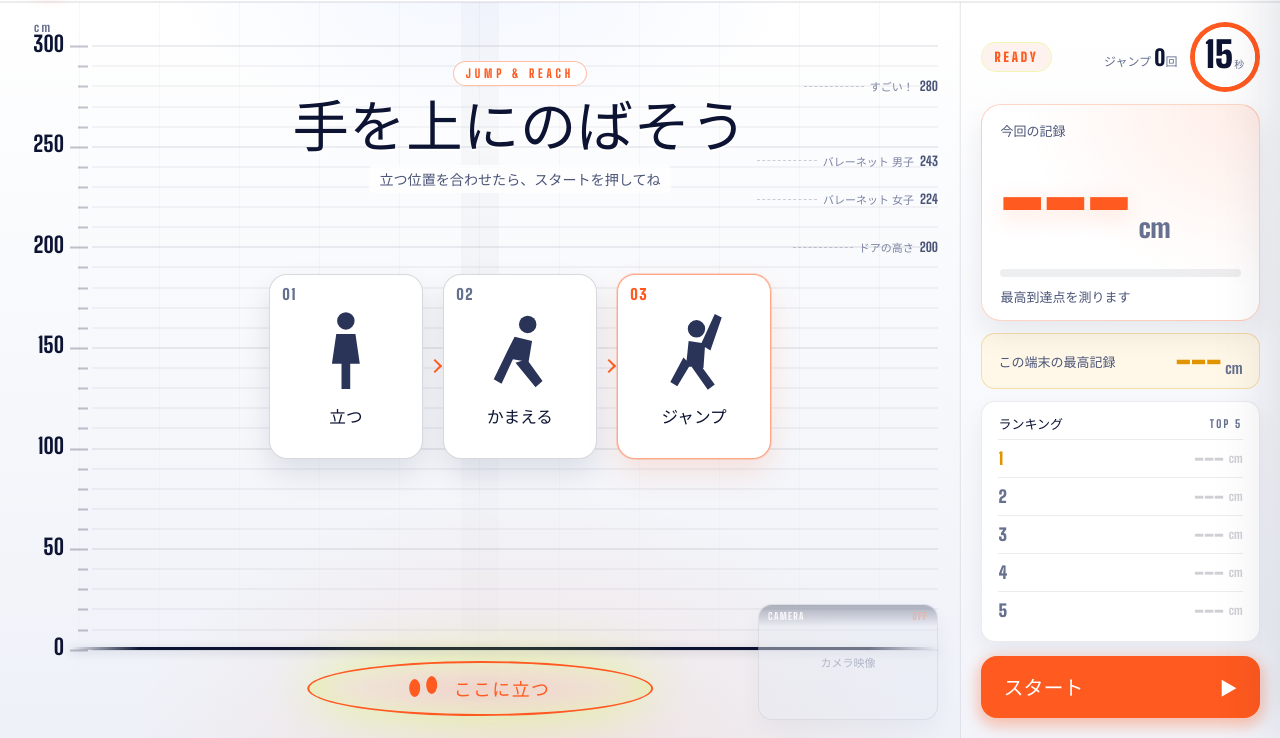
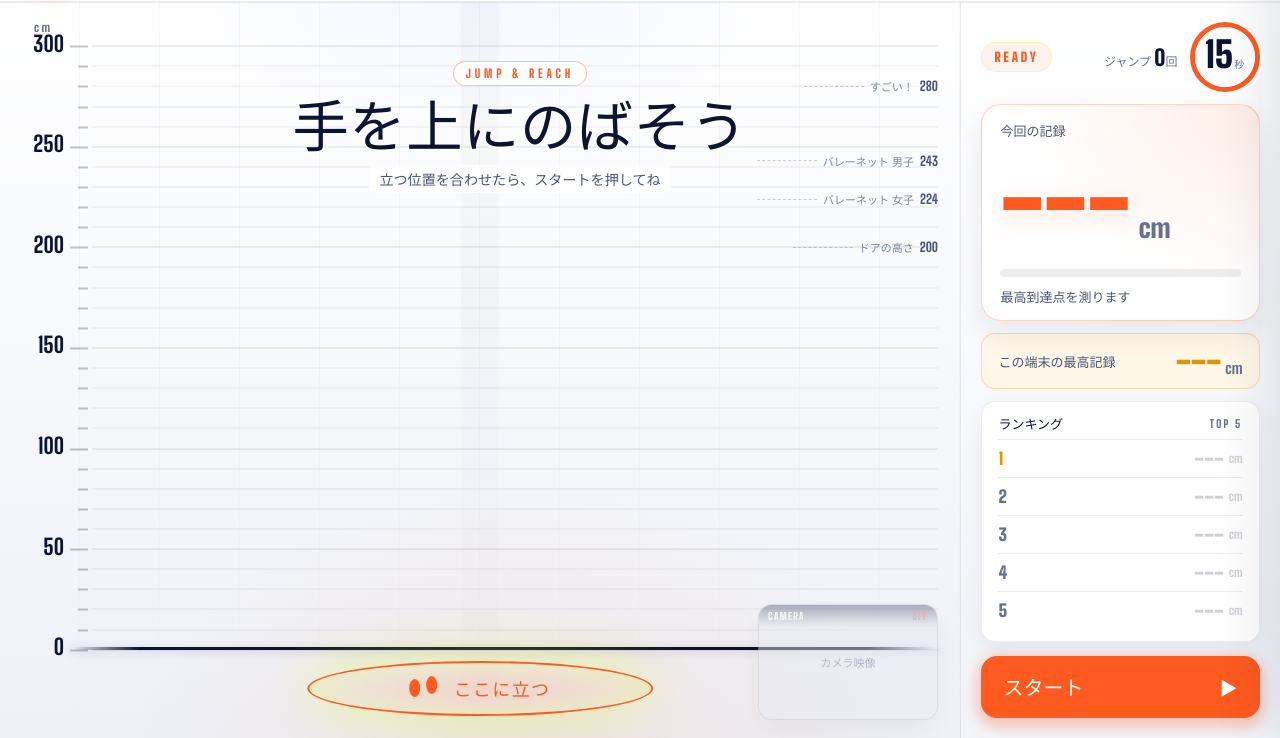
Before and after one commit to pa314960-prog/kaken.high.jump.gpt, a website built with Vite: page index.html in a window 1280 px wide. Shown: the part 62-800 px from the top of the page. Built offline with nearby package versions, Linux system fonts and the light colour scheme; a web font is replaced by a local one.

Commit message:
Remove gameplay instruction cards

```diff
--- a/src/light.css
+++ b/src/light.css
@@ -50,14 +50,11 @@ body.theme-light .app-shell { background: var(--bg); }
 .theme-light .reach-line b { color: #fff; box-shadow: 0 6px 18px #ff5a1f55; }
 .theme-light .mark-line span { color: #fff; }
 
-/* title & steps */
+/* title */
 .theme-light .challenge-label { background: #fff; border-color: #ff5a1f66; }
 .theme-light h1 { text-shadow: 0 2px 0 #fff, 0 4px 24px #ffffffcc; }
 .theme-light .title-block p { background: #ffffffd9; color: #4b5578; }
 body.theme-light[data-phase='playing'] h1 { text-shadow: 0 2px 0 #fff; }
-.theme-light .step { background: #ffffff; box-shadow: 0 14px 30px #0d14331a; }
-.theme-light .step svg { fill: #2a3358; }
-.theme-light .step:last-child { border-color: #ff5a1f88; box-shadow: 0 0 0 1px #ff5a1f33, 0 14px 30px #ff5a1f22; }
 .theme-light .jump-zone { background: radial-gradient(ellipse at center, #ff5a1f22, #ff5a1f06 70%); box-shadow: 0 0 22px #ff5a1f33, inset 0 0 18px #ff5a1f22; }
 
 /* overlays */
--- a/src/main.ts
+++ b/src/main.ts
@@ -18,9 +18,6 @@ const LANDMARKS = [
   { cm: 280, label: 'すごい！' },
 ];
 
-const personStanding = `<svg viewBox="0 0 80 100" aria-hidden="true"><circle cx="40" cy="16" r="10"/><path d="M29 31h22l5 34H45v29H35V65H24z"/></svg>`;
-const personReady = `<svg viewBox="0 0 80 100" aria-hidden="true"><circle cx="49" cy="20" r="10"/><path d="m34 34 20 5-4 24-18-3-13 28-9-5 17-35zM48 60l18 25-8 7-23-28z"/></svg>`;
-const personJump = `<svg viewBox="0 0 80 100" aria-hidden="true"><circle cx="43" cy="25" r="10"/><path d="m34 39 19 3-2 28-20-2zM48 43 64 8l8 4-13 38zM36 66 21 91l-8-5 15-28zM48 67l16 22-8 6-19-27z"/></svg>`;
 const handIcon = `<svg viewBox="0 0 24 24" aria-hidden="true"><path d="M12 3 5 11h4.5v10h5V11H19z"/></svg>`;
 
 document.querySelector<HTMLDivElement>('#app')!.innerHTML = `
@@ -47,11 +44,6 @@ document.querySelector<HTMLDivElement>('#app')!.innerHTML = `
           <div class="floor-line"></div>
         </div>
         <div class="title-block"><span class="challenge-label">JUMP &amp; REACH</span><h1 id="main-title">手を上にのばそう</h1><p id="main-message">立つ位置を合わせたら、スタートを押してね</p></div>
-        <div class="steps" aria-label="遊び方">
-          <div class="step"><span class="step-number">01</span>${personStanding}<b>立つ</b></div>
-          <div class="step"><span class="step-number">02</span>${personReady}<b>かまえる</b></div>
-          <div class="step"><span class="step-number">03</span>${personJump}<b>ジャンプ</b></div>
-        </div>
         <div class="jump-zone"><span class="footprints"><i></i><i></i></span><strong>ここに立つ</strong></div>
         <div class="countdown" id="countdown" aria-hidden="true"><b id="countdown-number">3</b></div>
         <div class="result" id="result" aria-live="polite">
--- a/src/portrait.css
+++ b/src/portrait.css
@@ -42,12 +42,6 @@ body.portrait-mode { background: #020410; }
 .portrait .challenge-label { font-size: 9px; padding: 3px 9px; }
 .portrait h1 { margin: 8px 0 6px; font-size: clamp(24px, 4vh, 38px); }
 .portrait .title-block p { font-size: 11px; }
-
-.portrait .steps { top: 33%; left: 56px; right: 12px; gap: 8px; }
-.portrait .step { width: 30%; border-radius: 12px; }
-.portrait .step b { font-size: 11px; }
-.portrait .step-number { top: 6px; left: 8px; font-size: 11px; }
-.portrait .step + .step::before { left: -8px; width: 6px; height: 6px; }
 
 .portrait .jump-zone { width: 62%; left: 54%; height: 6%; min-height: 36px; bottom: 2.5%; }
 .portrait .jump-zone strong { font-size: 13px; }
--- a/src/style.css
+++ b/src/style.css
@@ -237,7 +237,7 @@ body[data-phase='playing'] .system-state i { background: var(--coral); box-shado
 .peak-line span, .peak-line b { bottom: auto; top: 4px; }
 .best-line { color: var(--gold); }
 
-/* ---------- title & steps ---------- */
+/* ---------- title ---------- */
 .title-block {
   position: absolute;
   z-index: 7;
@@ -278,56 +278,6 @@ h1 {
 body[data-phase='playing'] .title-block, body[data-phase='calibrating'] .title-block { top: auto; bottom: 22%; }
 body[data-phase='playing'] h1 { color: var(--lime); text-shadow: 0 0 30px var(--lime-glow); }
 body[data-phase='calibrating'] h1 { color: var(--cyan); }
-
-.steps {
-  position: absolute;
-  z-index: 5;
-  top: 37%;
-  left: 120px;
-  right: 40px;
-  display: flex;
-  justify-content: center;
-  gap: clamp(10px, 1.6vw, 26px);
-  transition: opacity .3s, transform .3s;
-}
-.step {
-  position: relative;
-  width: clamp(104px, 12vw, 180px);
-  aspect-ratio: 5 / 6;
-  display: flex;
-  flex-direction: column;
-  align-items: center;
-  justify-content: center;
-  gap: 8px;
-  border: 1px solid var(--line-2);
-  border-radius: 18px;
-  background: linear-gradient(180deg, #151c44ee, #0b1030ee);
-  box-shadow: 0 20px 40px #0008;
-}
-.step svg { width: 46%; height: 50%; fill: #c9cff0; }
-.step b { font-size: clamp(13px, 1.3vw, 19px); font-weight: 900; }
-.step-number {
-  position: absolute;
-  top: 10px;
-  left: 12px;
-  font: 900 15px var(--num);
-  letter-spacing: .1em;
-  color: var(--muted);
-}
-.step:last-child { border-color: #d4ff3a88; box-shadow: 0 0 0 1px #d4ff3a33, 0 0 40px #d4ff3a22, 0 20px 40px #0008; }
-.step:last-child svg { fill: var(--lime); }
-.step:last-child .step-number { color: var(--lime); }
-.step + .step::before {
-  content: '';
-  position: absolute;
-  left: calc(-1 * clamp(10px, 1.6vw, 26px) / 2 - 4px);
-  top: 50%;
-  width: 8px; height: 8px;
-  border-top: 2px solid var(--lime);
-  border-right: 2px solid var(--lime);
-  transform: translateY(-50%) rotate(45deg);
-}
-body:not([data-phase='ready']) .steps { opacity: 0; transform: translateY(14px); pointer-events: none; }
 
 /* ---------- jump zone ---------- */
 .jump-zone {
@@ -668,8 +618,7 @@ body[data-phase='playing'] .start-button:not([hidden]) { display: none; }
   .reach-line, .mark-line, .floor-line { left: 48px; right: 12px; }
   .landmark { right: 12px; }
   .landmark::before { width: 24px; }
-  .title-block, .steps { left: 64px; right: 14px; }
-  .step { width: 30%; }
+  .title-block { left: 64px; right: 14px; }
   .jump-zone { width: 64%; }
   .camera-preview { display: none; }
 }
```
